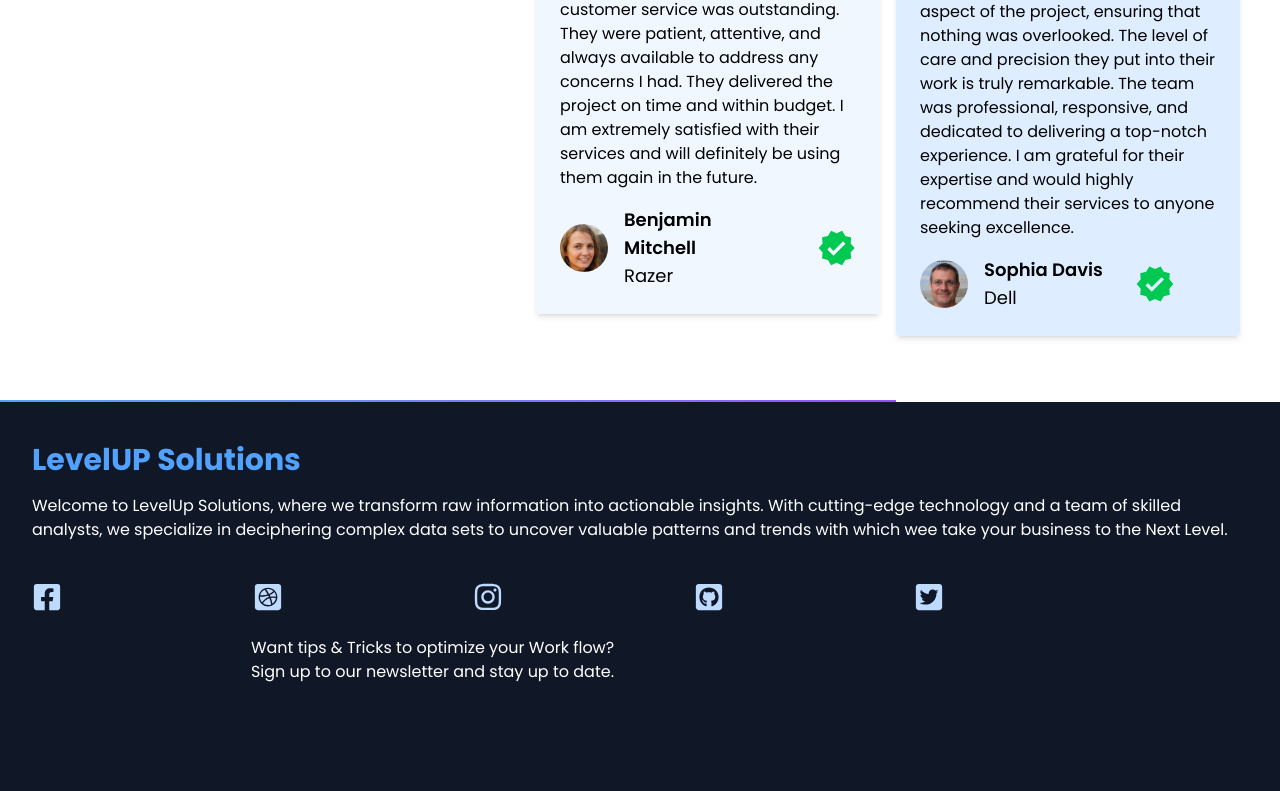
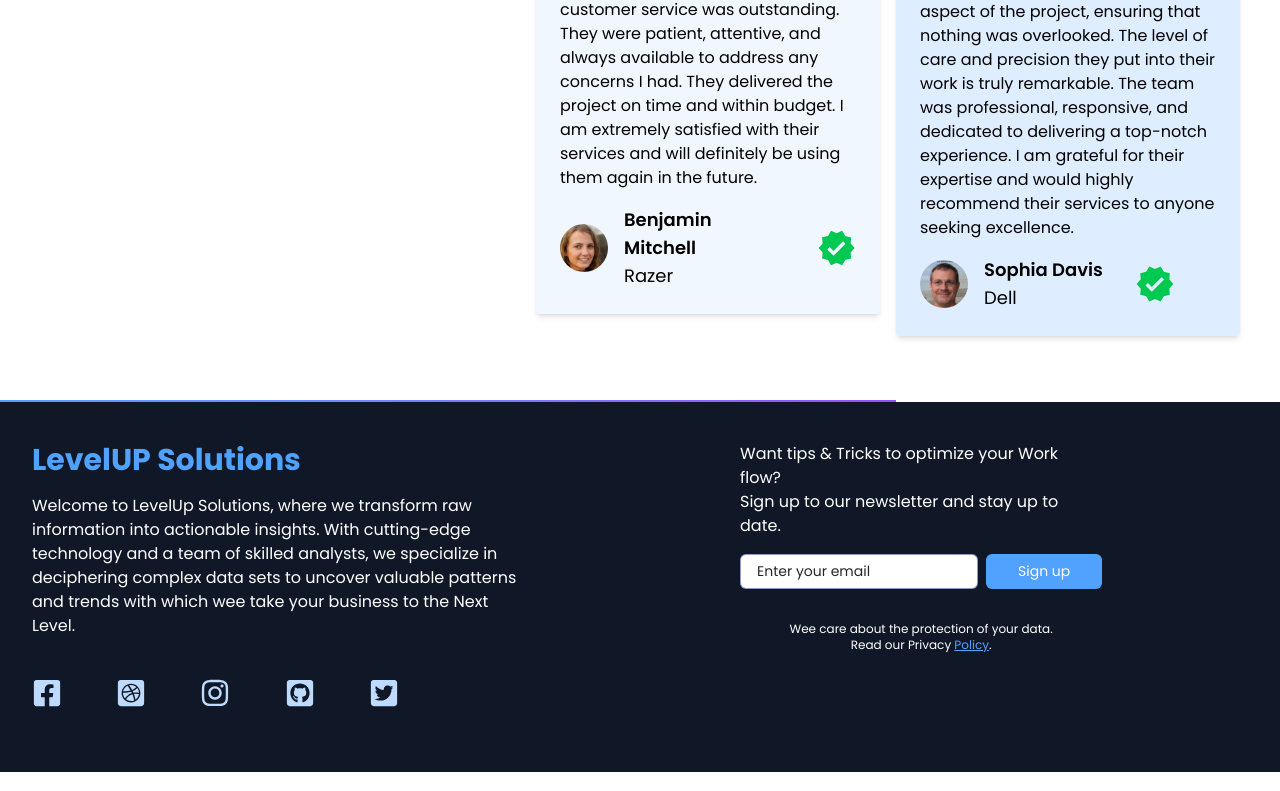
Before and after one commit to PizaaRiaaa/levelup-solutions-agency-app, a React (Vite) app: page / in a window 1280 px wide. Shown: the part 5274-6065 px from the top of the page. Built offline with nearby package versions, Linux system fonts and the light colour scheme.

Commit message:
bugfix: footer layout

```diff
--- a/src/components/Footer/Footer.tsx
+++ b/src/components/Footer/Footer.tsx
@@ -4,8 +4,8 @@ export const Footer = () => {
     return (
         <div className="overflow-x-hidden max-w-screen font-poppins">
             {/* footer top section */}
-            <div className="sx:flex justify-between py-10 px-8 grid bg-gray-900">
-                <div className="text-white ">
+            <div className="sm:flex justify-between py-10 px-8 grid bg-gray-900">
+                <div className="text-white w-full">
                     <h1 className="w-full text-3xl font-bold cursor-pointer text-blue-400">LevelUP Solutions</h1>
                     <p className="py-4">Welcome to LevelUp Solutions, where we transform raw information into actionable insights. With cutting-edge technology and a team of skilled analysts, we specialize in deciphering complex data sets to uncover valuable patterns and trends with which wee take your business to the Next Level.</p>
                     <div className="flex md:w-[75%] justify-between my-6 text-blue-200">
@@ -17,18 +17,18 @@ export const Footer = () => {
                         <FaTwitterSquare size={30} className="cursor-pointer" />
                     </div>
                 </div>
-                <div className="text-white sm:w-[900px] sm:ml-[18%] sm:mr-[12%] sm:pt-0">
+                <div className="text-white w-full sm:w-[900px] sm:ml-[18%] sm:mr-[12%] sm:pt-0">
                     <div>
                         <h1>Want tips & Tricks to optimize your Work flow?</h1>
                         <p>Sign up to our newsletter and stay up to date.</p>
                     </div>
                     <div className="my-4">
-                        <div className="justify-center flex">
-                            <input className="placeholder:pl-4 flex mr-[-50px] h-10 sm:w-[50%] sm:h-[35px] mx-auto rounded-md text-black" />
-
+                        <div className="flex flex-row w-full gap-2 justify-center">
+                            <input placeholder="Enter your email" className="pl-4 w-full placeholder-zinc-800 bg-white flex border border-blue-900/50 h-10 sm:h-[35px] mx-auto rounded-md text-sm" />
+                            <button className="bg-blue-400 mx-auto text-sm w-1/2 hover:cursor-pointer rounded-md hover:bg-blue-500">Sign up</button>
                         </div>
-
                     </div>
+                    <p className="text-xs mx-10 flex-col text-center pt-4">Wee care about the protection of your data. Read our Privacy <span className="underline cursor-pointer text-blue-400">Policy</span>.</p>
                 </div>
             </div>
             {/* footer top section end */}
```
